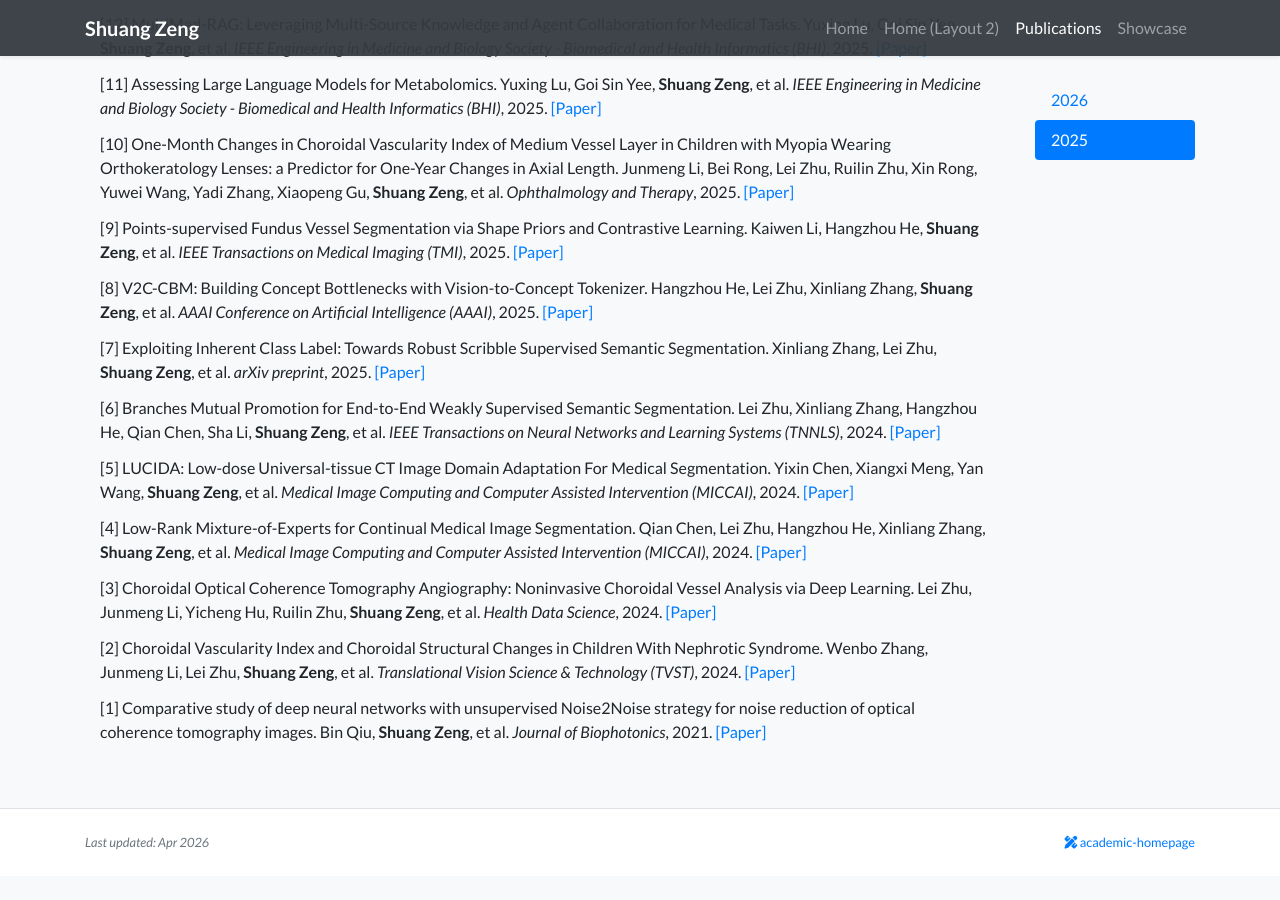
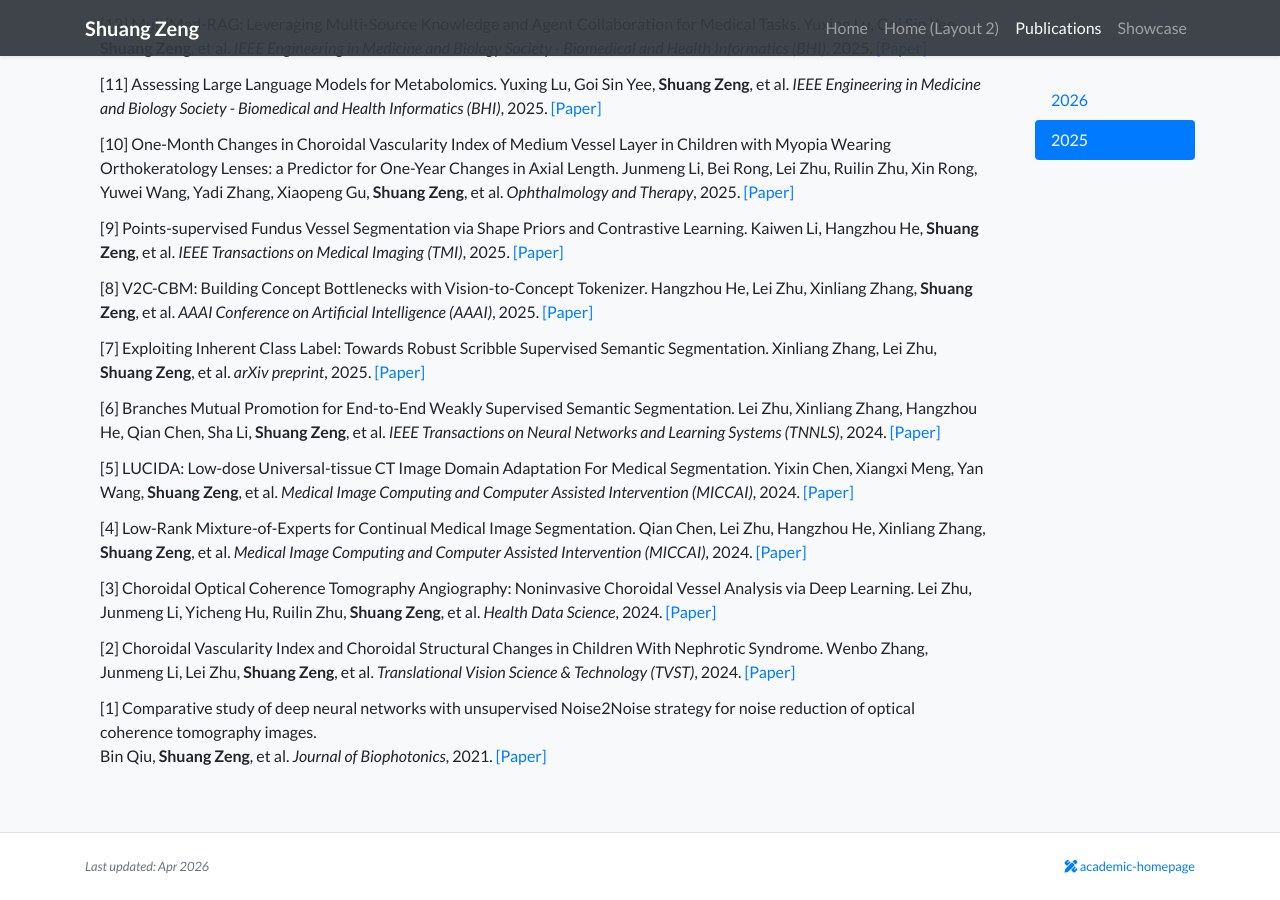
Before and after one commit to stevezs315/stevezs315.github.io, a Jekyll site: the page built from publications.html, in a window 1280 px wide and 900 px high, scrolled down 1779 px. Built offline with Jekyll 4.4.1, drawn with Linux system fonts in a browser that asks for light colours; nearby versions of some CDN libraries; a style sheet for code colours, icons or effects is not loaded; before the commit the page ends 2655 px from its top, so only the background shows below that.

```diff
--- a/_data/co-author_pub.yml
+++ b/_data/co-author_pub.yml
@@ -132,7 +132,7 @@
   index: 2
 
 - title: "Comparative study of deep neural networks with unsupervised Noise2Noise strategy for noise reduction of optical coherence tomography images"
-  authors: "Bin Qiu, <strong>Shuang Zeng</strong>, et al."
+  authors: "<br>Bin Qiu, <strong>Shuang Zeng</strong>, et al."
   venue: "Journal of Biophotonics"
   year: 2021
   url: "https://doi.org/10.1002/jbio.202100151"
```
